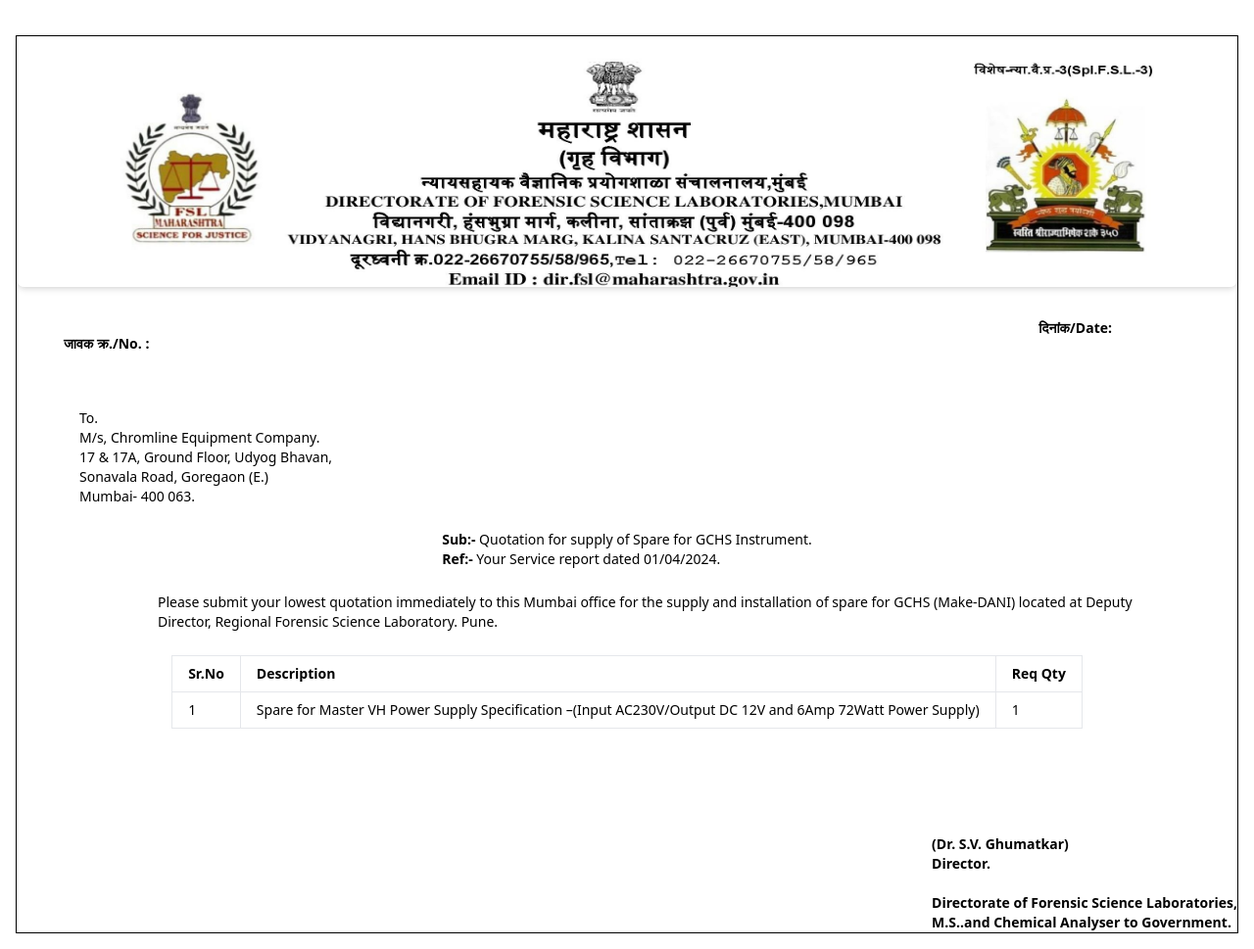
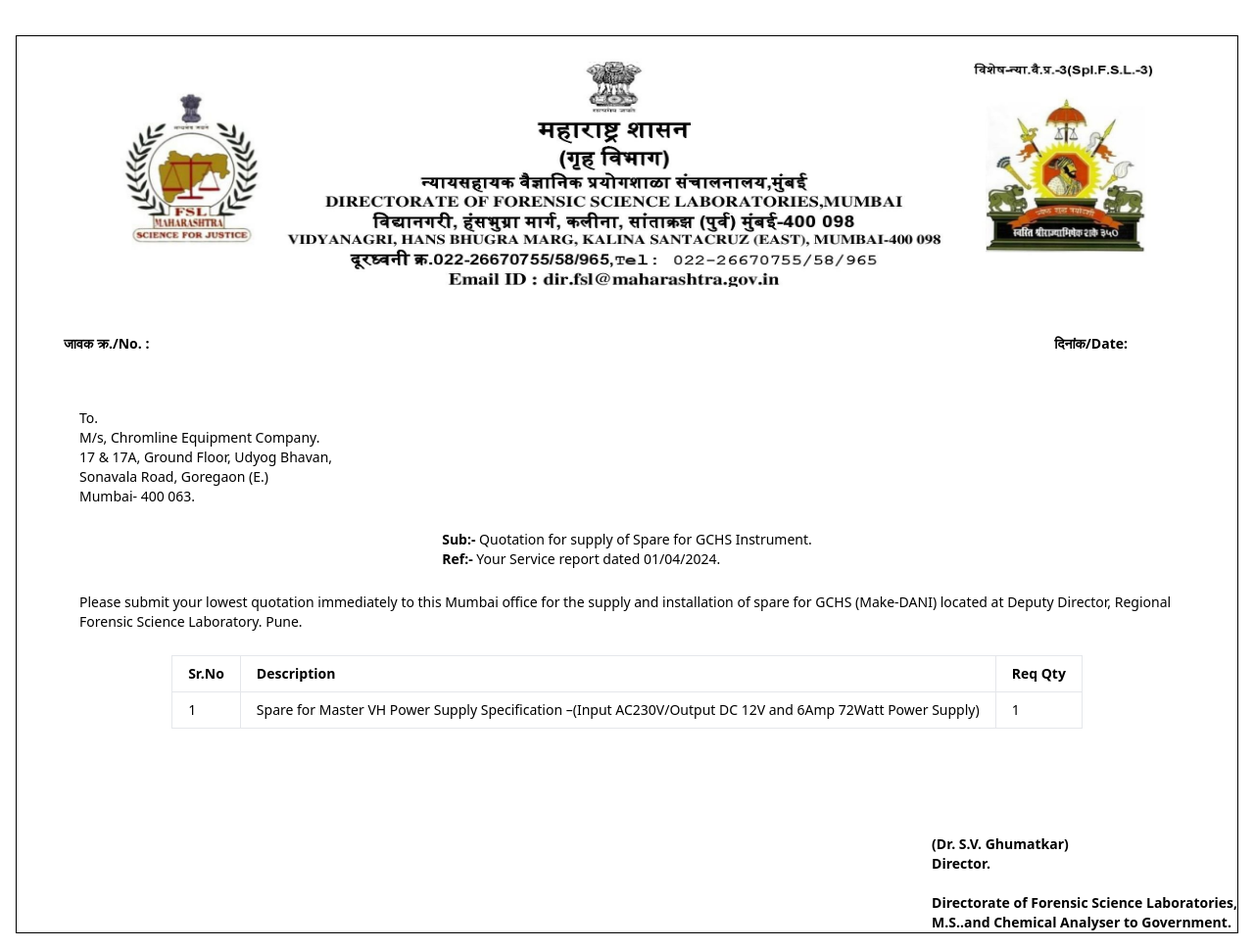
Before and after one commit to samarth23-tech23/DFSL, a Django app: page /form/letter4/ in a window 1280 px wide. Shown: the whole page at 98% size. Run offline with Django 3.2, Linux system fonts and the light colour scheme.

Commit message:
updated_letter4

```diff
--- a/playground/templates/letter4.html
+++ b/playground/templates/letter4.html
@@ -13,7 +13,7 @@
       rel="stylesheet"
     />
 
-    <title>letter format 4</title>
+    <title>Quotation Letter</title>
   </head>
   <body class="font-times text-sm">
     <div class="border border-solid border-black border-2 m-4 relative">
@@ -22,14 +22,14 @@
         <img
           src="{% static '/images/header1.jpg' %}"
           alt="Description of the image"
-          class="w-full h-64 rounded-lg shadow-md"
+          class="w-full h-64 rounded-lg"
         />
       </div>
       <div class="float-left">
         <p class="font-bold m-8 p-4">जावक क्र./No. :</p>
       </div>
       <div class="float-right">
-        <p class="font-bold float-right m-8  pr-20 mr-12">दिनांक/Date:</p>
+        <p class="font-bold float-right mt-12  mr-28">दिनांक/Date:</p>
       </div>
       <br><br><br>
 
@@ -49,7 +49,7 @@
                 <b>Ref:-</b> Your Service report dated 01/04/2024.
               </p>
             </div>
-            <div class="w-[600] ml-20 text-left">
+            <div class="w-[600] ml-18 text-left">
                   Please submit your lowest quotation immediately to this Mumbai office for the supply and installation of spare for GCHS (Make-DANI) located at Deputy Director, Regional Forensic Science Laboratory. Pune.
               </div>
           </div>
```
